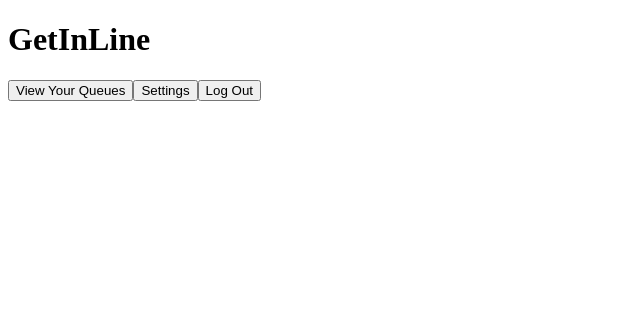
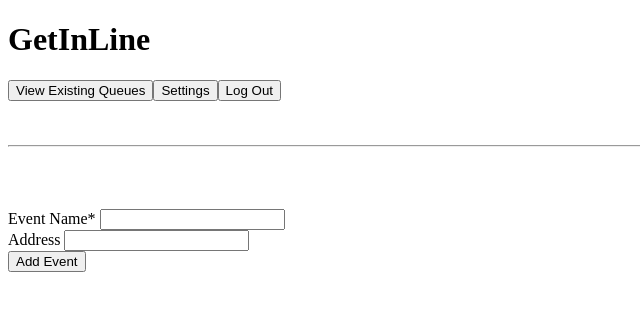
Before and after one commit to MatthewLegate/JIA-2500, a React (Create React App) app in the folder get-in-line/: page /admin in a window 1280 px wide. Shown: the top 310 px of the page, without its empty margins (0-640 px from the left). Built offline with nearby package versions, Linux system fonts and the light colour scheme.

Commit message:
Adds Firebase to project with the ability for admins to add events and display current events in Firebase

```diff
--- a/get-in-line/package.json
+++ b/get-in-line/package.json
@@ -6,6 +6,7 @@
     "@testing-library/jest-dom": "^5.16.4",
     "@testing-library/react": "^13.3.0",
     "@testing-library/user-event": "^13.5.0",
+    "firebase": "^9.8.3",
     "react": "^18.1.0",
     "react-dom": "^18.1.0",
     "react-router-dom": "^6.3.0",
--- a/get-in-line/src/App.js
+++ b/get-in-line/src/App.js
@@ -5,6 +5,7 @@ import AdminPage from './pages/AdminPage';
 import LoginPage from './pages/LoginPage';
 import UserPage from './pages/UserPage';
 import NewAccountPage from './pages/NewAccountPage';
+
 
 function App() {
   return (
--- /dev/null
+++ b/get-in-line/src/Firebase.js
@@ -0,0 +1,17 @@
+import { initializeApp } from 'firebase/app';
+import { getFirestore } from 'firebase/firestore';
+
+const firebaseConfig = {
+    apiKey: "AIzaSyA5hWcoSC3x8g5UqTp3xim_Mwjt9frXmt0",
+    authDomain: "get-in-line-1cf94.firebaseapp.com",
+    projectId: "get-in-line-1cf94",
+    storageBucket: "get-in-line-1cf94.appspot.com",
+    messagingSenderId: "1066319320699",
+    appId: "1:1066319320699:web:38f3e2fd4ca83e944874de",
+    measurementId: "G-EF4ZXWEFHH"
+}
+
+const app = initializeApp(firebaseConfig);
+const db = getFirestore(app);
+
+export { db };
--- a/get-in-line/src/pages/AdminPage.js
+++ b/get-in-line/src/pages/AdminPage.js
@@ -3,23 +3,68 @@ import GetInLineTitle from '../components/GetInLineTitle';
 import LogoutButton from '../components/LogoutButton';
 import { useNavigate } from 'react-router-dom';
 
-// function goToTable() {
-//     alert('taking you to queues');
-
-// }
+import { db } from '../Firebase';
+import { collection, doc, getDocs, query, setDoc, limit } from 'firebase/firestore';
 
 export default function AdminPage() {
   let navigate = useNavigate();
+
   return (
     <div>
       <GetInLineTitle/>
-              <button onClick={() => navigate('/user')}>
-                  View Your Queues
-                  </button>
-              <button>
-                  Settings
-                  </button>
-              <LogoutButton/>
+        <p id='queues'></p>
+        <button onClick={() => showExistingQueues()}>
+          View Existing Queues
+          </button>
+        <button> Settings </button>
+        <LogoutButton/>
+        <br/><br/><br/><hr/><br/><br/><br/>
+        Event Name* <input type="text" id="eventName"/> <br/>
+        Address <input type="text" id="address"/> <br/>
+        <button onClick={() => verifyEvent()}> Add Event </button>
     </div>
   )
+
+
+  // ----------------------- Functions -----------------------
+  function verifyEvent() {
+    var eventName = document.getElementById("eventName").value;
+    var address = document.getElementById("address").value;
+
+    if (eventName.length === 0) {
+      alert("Event Name is Required!")
+      return;
+    } else {
+      addEvent(eventName, address);
+    }
+  }
+
+  function addEvent(eventName, addressInput) {
+    const path = 'event/' + eventName;
+    const newEvent = doc(db, path);
+    const docData = {
+      address: addressInput,
+      name: eventName,
+      numOfPeople: 0,
+      queue: []
+    };
+    setDoc(newEvent, docData);
+    alert("Adding " + eventName + " to database");
+  }
+
+  async function showExistingQueues() {
+    const queuesQuery = query(
+      collection(db, 'event'),
+      limit(100) // Just to make sure we're not querying more than 100 events. Can be removed if database grows and is needed
+    );
+
+    const querySnapshot = await getDocs(queuesQuery);
+    var listOfQueues = "";
+    const allDocs = querySnapshot.forEach((snap) => {
+      listOfQueues += snap.data().name + " - " + JSON.stringify(snap.data()) + "<br/>";
+    });
+
+    document.getElementById("queues").innerHTML = listOfQueues;
+  }
+
 }
--- a/get-in-line/src/pages/LoginPage.js
+++ b/get-in-line/src/pages/LoginPage.js
@@ -2,21 +2,30 @@ import React from 'react'
 import GetInLineTitle from '../components/GetInLineTitle'
 import { useNavigate } from 'react-router-dom';
 
+import { doc, getDoc } from "firebase/firestore";
+import { db } from '../Firebase';
+
 export default function LoginPage() {
   let navigate = useNavigate();
 
+  const docRef = doc(db, "users", "username");
+
+
+  function userLoginButton() {
+    var username = document.getElementById("usernameInput").value;
+    var password = document.getElementById("passwordInput").value;
+
+    navigate('/user');
+  }
 
   return (
     <>
     <div>
       <GetInLineTitle/>
-      Username <input type="text" name="username"/> <br/>
-      Password <input type="password" name="password"/> <br/>
+      Username <input type="text" id="usernameInput"/> <br/>
+      Password <input type="password" id="passwordInput"/> <br/>
 
-      <button
-        onClick={() => {
-          navigate('/user');
-          }} >
+      <button onClick={() => userLoginButton()}>
           User Login
       </button>
 
```
Also changed, not shown: 1 other file (tests, documents, lock files or other folders).
